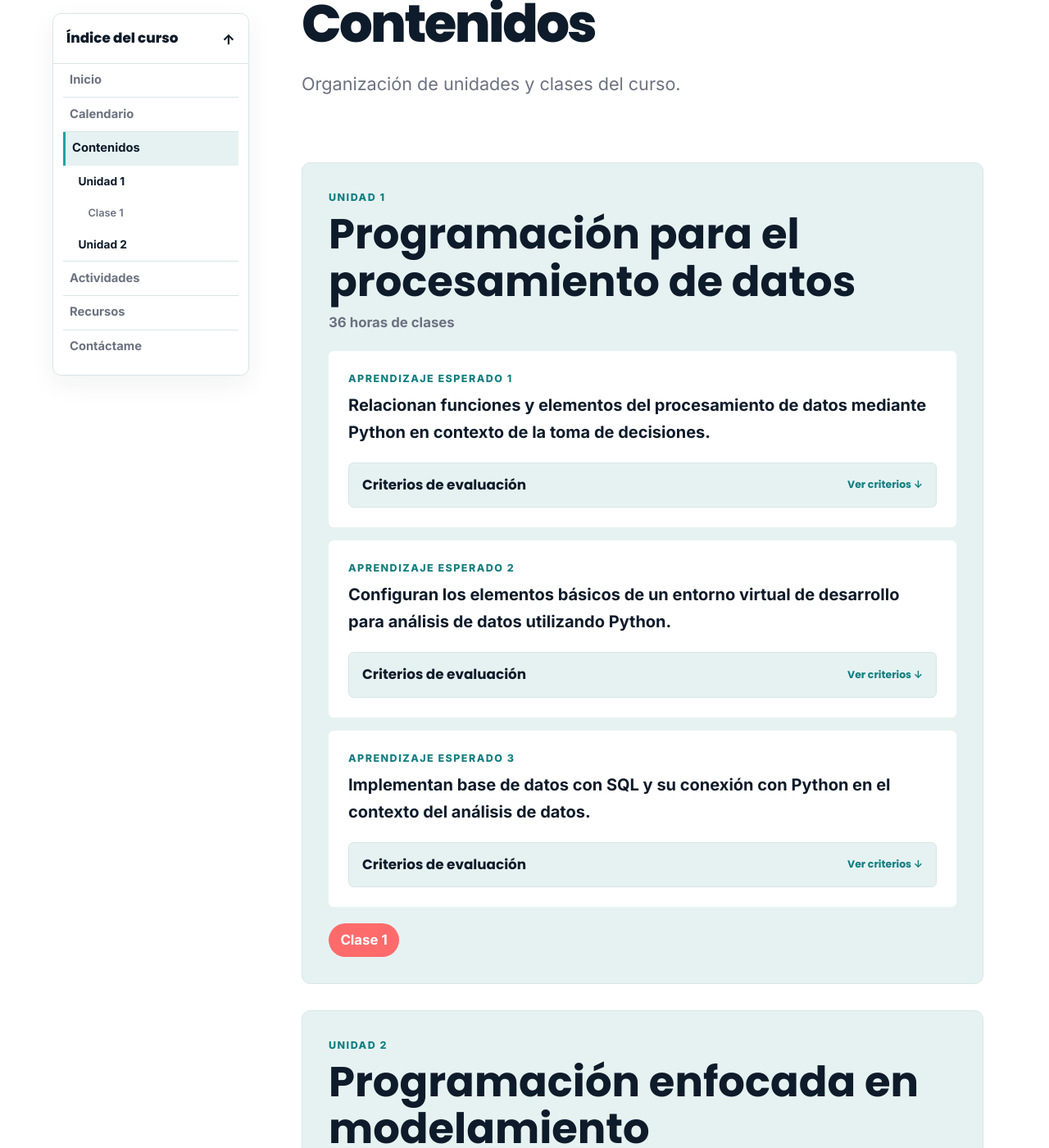
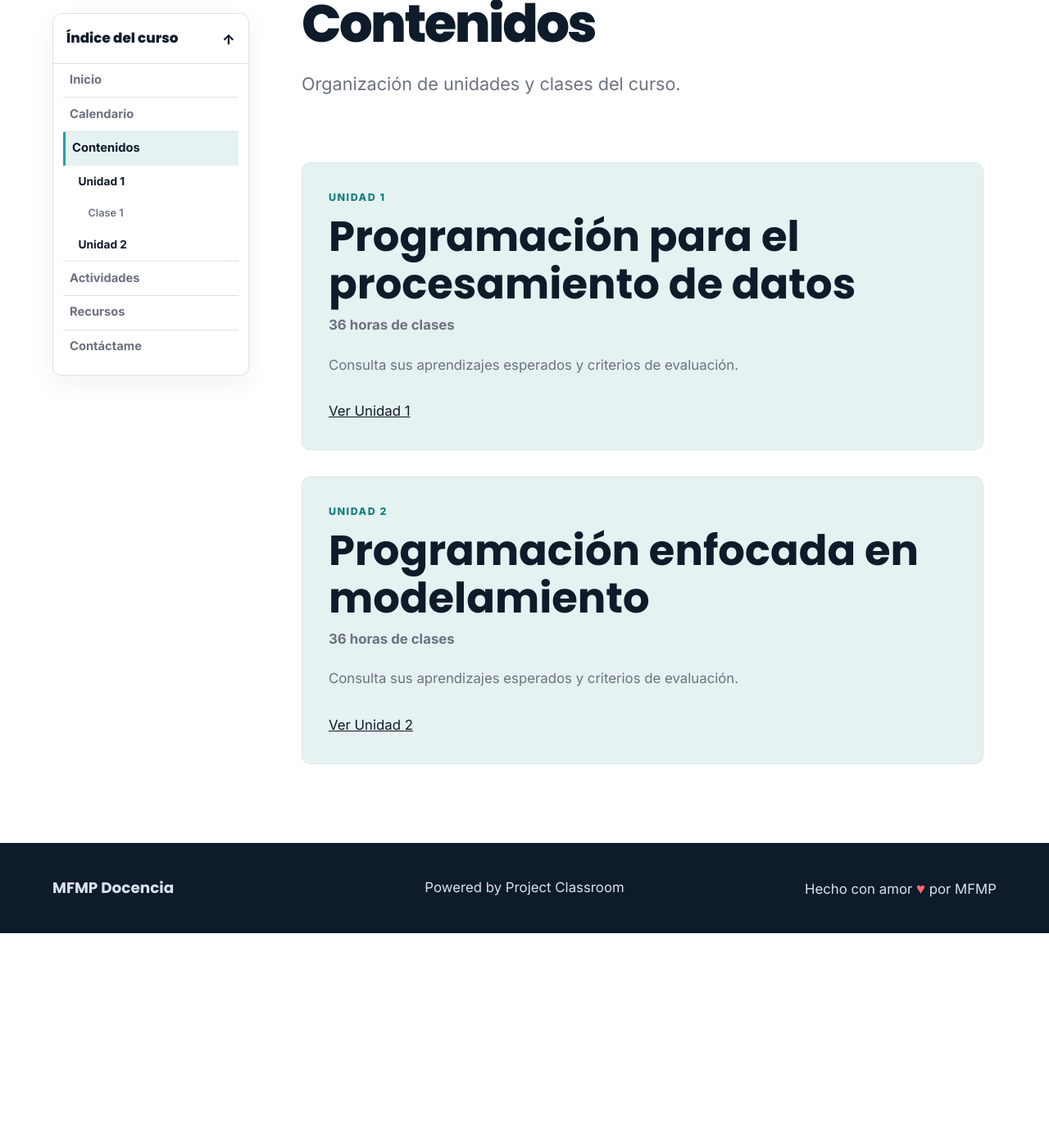
Before and after one commit to mfmp-docencia/mfmp-docencia.github.io, a Jekyll site: the page built from courses/tda-301/content/index.md, in a window 1280 px wide and 1400 px high, scrolled down 225 px. Shown: the whole window at 82% size. Built offline with Jekyll 4.4.1, drawn with Linux system fonts in a browser that asks for light colours; after the commit the page ends 1363 px from its top, so only the background shows below that; some of the changed text lies outside the part shown.

Commit message:
feat: incorporar páginas de unidad e índice de clases

```diff
--- a/_config.yml
+++ b/_config.yml
@@ -2,7 +2,7 @@ title: MFMP Docencia
 description: Un espacio para enseñar, compartir y aprender
 lang: es
 timezone: America/Santiago
-asset_version: 20260723-2
+asset_version: 20260723-3
 
 markdown: kramdown
 permalink: pretty
--- a/_includes/course-sidebar.html
+++ b/_includes/course-sidebar.html
@@ -19,7 +19,7 @@
 <aside class="course-sidebar" aria-label="Índice del curso">
   <details class="course-sidebar-disclosure" open>
     <summary>Índice del curso <span aria-hidden="true">↓</span></summary>
-    <nav aria-label="Navegación del curso" data-course-sidebar-nav data-content-path="{{ sidebar_content_url | relative_url }}">
+    <nav aria-label="Navegación del curso" data-course-sidebar-nav>
       <ul class="course-sidebar-nav">
         <li><a href="{{ sidebar_course_url | relative_url }}"{% if page.url == sidebar_course_url %} aria-current="page"{% endif %}>Inicio</a></li>
         <li><a href="{{ sidebar_calendar_url | relative_url }}"{% if page.url == sidebar_calendar_url %} aria-current="page"{% endif %}>Calendario</a></li>
@@ -29,15 +29,16 @@
             {% if course_content.course_id == sidebar_course_id %}
               <ul class="course-sidebar-units" aria-label="Unidades del curso">
                 {% for unit in course_content.units %}
+                  {% assign sidebar_unit_url = sidebar_content_url | append: 'unidad-' | append: unit.number | append: '/' %}
                   <li>
-                    <a href="{{ sidebar_content_url | append: '#' | append: unit.id | relative_url }}" data-course-anchor="{{ unit.id }}">Unidad {{ unit.number }}</a>
+                    <a href="{{ sidebar_unit_url | relative_url }}"{% if page.unit_id == unit.id %} aria-current="page"{% endif %}>Unidad {{ unit.number }}</a>
                     <ul class="course-sidebar-classes" aria-label="Clases publicadas de la Unidad {{ unit.number }}">
                       {% for edition_classes in site.data.edition_classes %}
                         {% if edition_classes.edition_id == sidebar_edition_id %}
                           {% for class in edition_classes.classes %}
                             {% if class.unit_id == unit.id %}
                               {% if class.status == 'publish' %}
-                                <li><a href="{{ sidebar_content_url | append: '#' | append: class.id | relative_url }}" data-course-anchor="{{ class.id }}">{{ class.title }}</a></li>
+                                <li><a href="{{ sidebar_unit_url | append: '#' | append: class.id | relative_url }}" data-course-anchor="{{ class.id }}" data-course-path="{{ sidebar_unit_url | relative_url }}">{{ class.title }}</a></li>
                               {% endif %}
                             {% endif %}
                           {% endfor %}
--- a/assets/css/main.css
+++ b/assets/css/main.css
@@ -443,6 +443,20 @@ h2 {
   background: var(--surface);
 }
 
+.course-content-unit-summary {
+  display: grid;
+  justify-items: start;
+}
+
+.course-content-unit-summary > p:not(.eyebrow, .unit-hours) {
+  margin-top: .25rem;
+  color: var(--muted);
+}
+
+.course-content-unit-summary .button-link { margin-top: .75rem; }
+
+.unit-page-content { padding-top: clamp(1.25rem, 3vw, 2rem); }
+
 .course-overview {
   display: grid;
   gap: 1.5rem;
@@ -517,6 +531,7 @@ h2 {
   background: var(--paper);
 }
 
+.course-expected-learning h2,
 .course-expected-learning h3 {
   margin-top: .25rem;
   font-size: clamp(1.05rem, 2vw, 1.25rem);
@@ -567,8 +582,19 @@ h2 {
   display: flex;
   flex-wrap: wrap;
   gap: .65rem;
+  padding: 0;
   margin-top: 1.25rem;
+  list-style: none;
 }
+
+.course-unit-classes {
+  margin-top: clamp(1.5rem, 4vw, 2.5rem);
+  padding-top: clamp(1.25rem, 3vw, 1.75rem);
+  border-top: 1px solid var(--line);
+}
+
+.course-unit-classes h2 { margin-bottom: .35rem; }
+.course-unit-classes > p { margin: 0; color: var(--muted); }
 
 .course-class-tag {
   display: inline-flex;
--- a/assets/js/course-sidebar.js
+++ b/assets/js/course-sidebar.js
@@ -16,13 +16,10 @@
     if (!navigation) return;
 
     var anchorLinks = navigation.querySelectorAll('[data-course-anchor]');
-    var contentPath = navigation.dataset.contentPath;
-    var activeId = window.location.pathname === contentPath
-      ? window.location.hash.replace(/^#/, '')
-      : '';
+    var activeId = window.location.hash.replace(/^#/, '');
 
     anchorLinks.forEach(function (link) {
-      if (link.dataset.courseAnchor === activeId) {
+      if (window.location.pathname === link.dataset.coursePath && link.dataset.courseAnchor === activeId) {
         link.setAttribute('aria-current', 'location');
       } else {
         link.removeAttribute('aria-current');
--- a/courses/tda-301/content/index.md
+++ b/courses/tda-301/content/index.md
@@ -16,50 +16,12 @@ course_id: tda-301
   {% for course_content in site.data.course_content %}
     {% if course_content.course_id == page.course_id %}
       {% for unit in course_content.units %}
-        <article id="{{ unit.id }}" class="course-content-unit">
+        <article class="course-content-unit course-content-unit-summary">
           <p class="eyebrow">Unidad {{ unit.number }}</p>
           <h2>{{ unit.name }}</h2>
           <p class="unit-hours">{{ unit.class_hours }} horas de clases</p>
-          <div class="course-expected-learnings">
-            {% for expected_learning in unit.expected_learnings %}
-              <section id="{{ expected_learning.id }}" class="course-expected-learning">
-                <p class="eyebrow">Aprendizaje esperado {{ expected_learning.number }}</p>
-                <h3>{{ expected_learning.statement }}</h3>
-                <details class="evaluation-criteria">
-                  <summary>
-                    <span>Criterios de evaluación</span>
-                    <span class="evaluation-criteria-action" aria-hidden="true">Ver criterios ↓</span>
-                  </summary>
-                  <div class="evaluation-criteria-content">
-                    <ul>
-                      {% for criterion in expected_learning.evaluation_criteria %}
-                        <li>{{ criterion.statement }}</li>
-                      {% endfor %}
-                    </ul>
-                  </div>
-                </details>
-              </section>
-            {% endfor %}
-          </div>
-          <div class="course-class-tags" aria-label="Clases publicadas de la Unidad {{ unit.number }}">
-            {% for edition in site.data.editions %}
-              {% if edition.course_id == page.course_id %}
-                {% if edition.current %}
-                  {% for edition_classes in site.data.edition_classes %}
-                    {% if edition_classes.edition_id == edition.id %}
-                      {% for class in edition_classes.classes %}
-                        {% if class.unit_id == unit.id %}
-                          {% if class.status == 'publish' %}
-                            <span id="{{ class.id }}" class="course-class-tag">{{ class.title }}</span>
-                          {% endif %}
-                        {% endif %}
-                      {% endfor %}
-                    {% endif %}
-                  {% endfor %}
-                {% endif %}
-              {% endif %}
-            {% endfor %}
-          </div>
+          <p>Consulta sus aprendizajes esperados y criterios de evaluación.</p>
+          <a class="button-link" href="{{ '/tda-301/contenidos/unidad-' | append: unit.number | append: '/' | relative_url }}">Ver Unidad {{ unit.number }}</a>
         </article>
       {% endfor %}
     {% endif %}
```
Also changed, not shown: _includes/course-unit.html (added, +82 -0 lines), courses/tda-301/content/unidad-1/index.md (added, +10 -0 lines), courses/tda-301/content/unidad-2/index.md (added, +10 -0 lines), docs/ARCHITECTURE.md (+2 -2 lines), docs/DATA_MODEL.md (+3 -1 lines).
